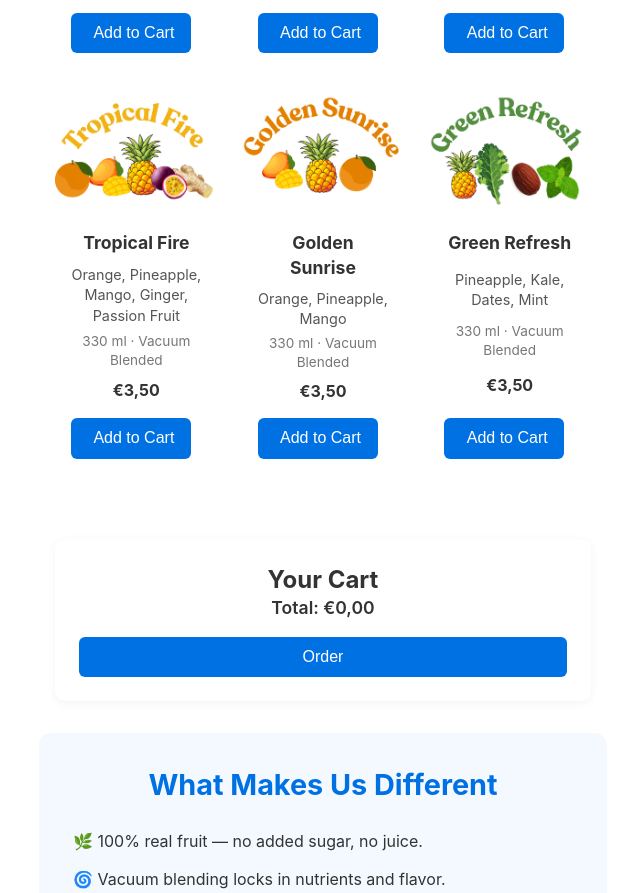
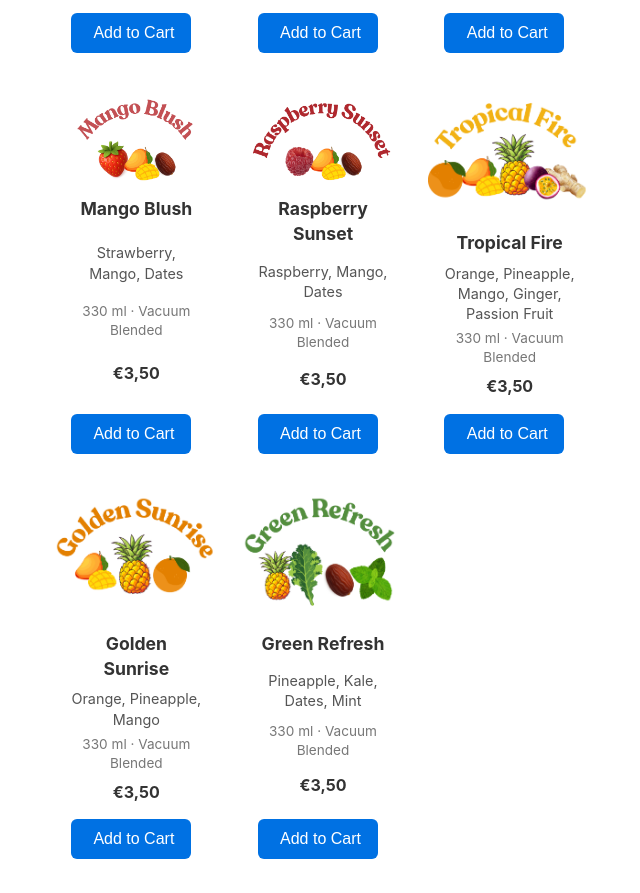
Before and after one commit to Arumia10/ALR-Smoothies, a plain HTML site: page index.html in a window 1280 px wide. Shown: the part 2250-3143 px from the top of the page, without its empty margins (317-957 px from the left). Drawn offline with Linux system fonts and the light colour scheme.

Commit message:
Add new smoothie cards for Mango Blush and Raspberry Sunset
Added new smoothie cards for 'Mango Blush' and 'Raspberry Sunset' with images and details.

```diff
--- a/index.html
+++ b/index.html
@@ -112,6 +112,41 @@
               <button class="btn btn-add" style="width: 120px; text-align: center; white-space: nowrap;">Add to Cart</button>
             </div>
           </div>
+
+              <!-- New smoothie: Mango Blush -->
+          <div class="card">
+            <img
+              src="https://raw.githubusercontent.com/Arumia10/ALR-Smoothies/refs/heads/main/Pictures/Smoothies/Mango%20Blush.png"
+              alt="Mango Blush"
+            >
+            <div class="card-content">
+              <h3>Mango Blush</h3>
+              <p>Strawberry, Mango, Dates</p>
+              <p class="sub">330 ml · Vacuum Blended</p>
+              <div class="price">€3,50</div>
+              <button class="btn btn-add" style="width: 120px; text-align: center; white-space: nowrap;">
+                Add to Cart
+              </button>
+            </div>
+          </div>
+
+    <!-- New smoothie: Raspberry Sunset -->
+          <div class="card">
+            <img
+              src="https://raw.githubusercontent.com/Arumia10/ALR-Smoothies/refs/heads/main/Pictures/Smoothies/Raspberry%20Sunset.png"
+              alt="Raspberry Sunset"
+            >
+            <div class="card-content">
+              <h3>Raspberry Sunset</h3>
+              <p>Raspberry, Mango, Dates</p>
+              <p class="sub">330 ml · Vacuum Blended</p>
+              <div class="price">€3,50</div>
+              <button class="btn btn-add" style="width: 120px; text-align: center; white-space: nowrap;">
+                Add to Cart
+              </button>
+            </div>
+          </div>
+
 
           <div class="card">
             <img src="https://raw.githubusercontent.com/Arumia10/ALR-Smoothies/refs/heads/main/Pictures/Smoothies/Tropical%20Fire.png" alt="Tropical Fire">
```
